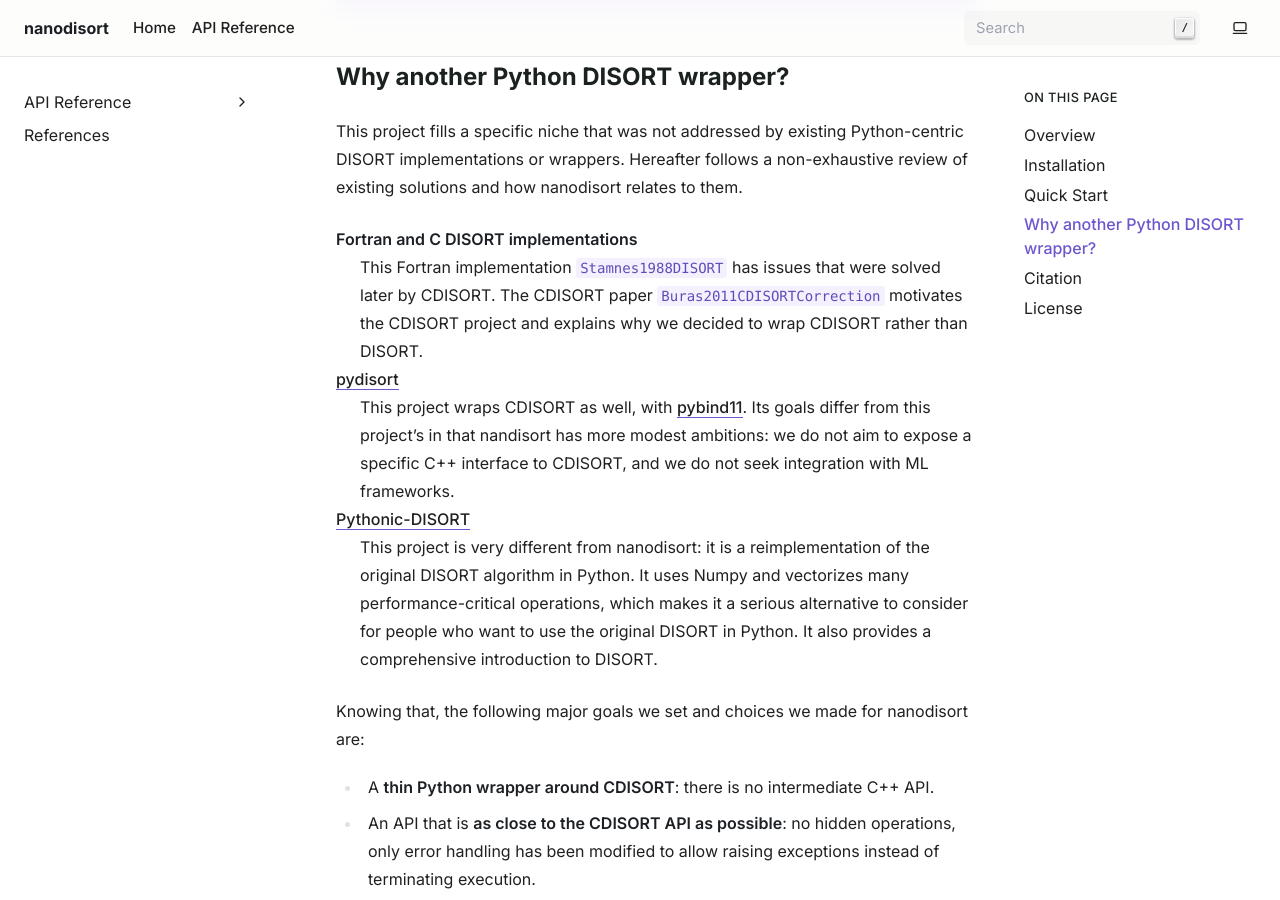
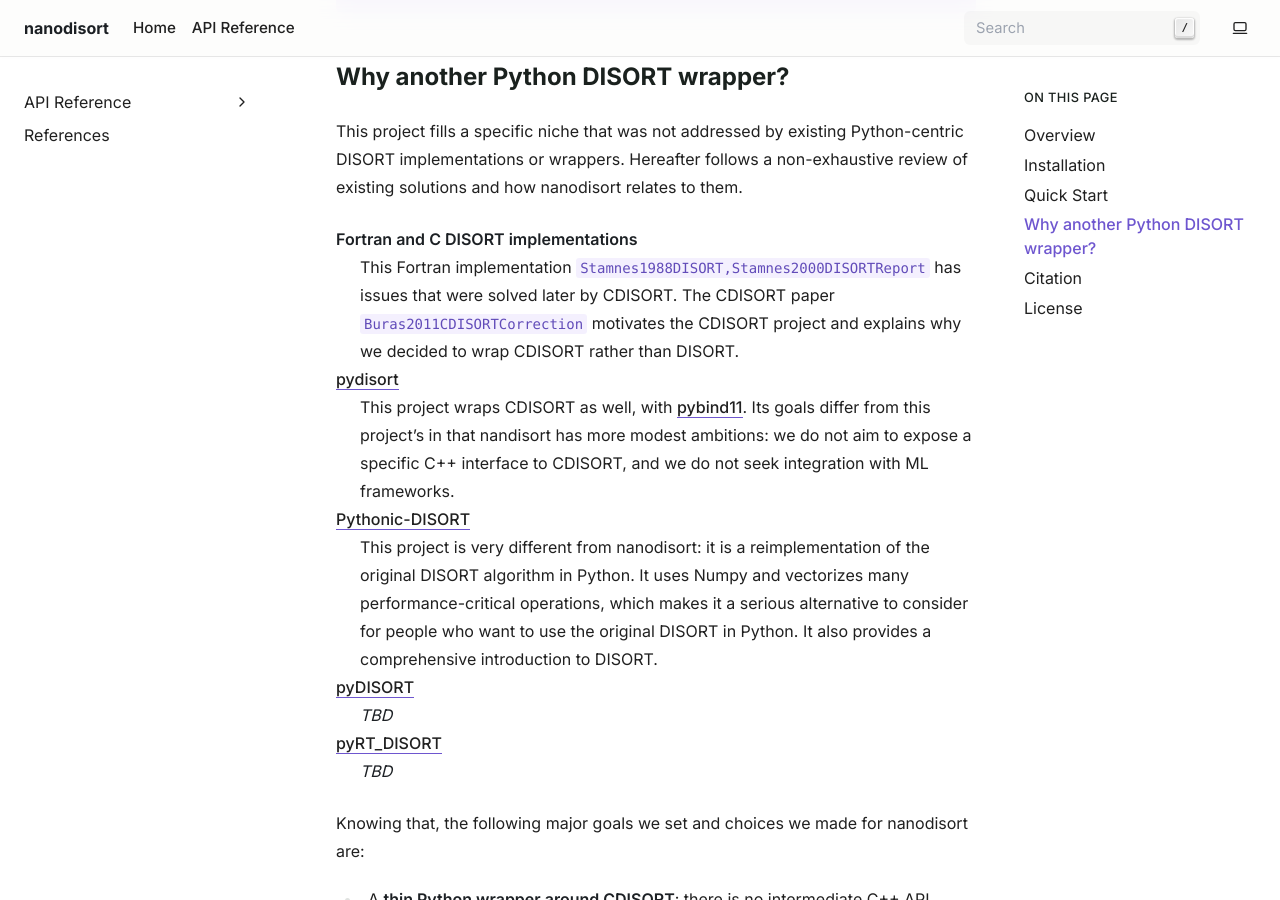
Before and after one commit to eradiate/nanodisort, a Sphinx documentation site: the page built from docs/index.rst, in a window 1280 px wide and 900 px high, scrolled down 1603 px. Built offline with Sphinx 7.4.7, drawn with Linux system fonts in a browser that asks for light colours; cross-references to code outside the pages are shown as plain code.

Commit message:
Docs: Reference Stamnes's 2000 report

```diff
--- a/docs/index.rst
+++ b/docs/index.rst
@@ -67,13 +67,19 @@ Why another Python DISORT wrapper?
 This project fills a specific niche that was not addressed by existing Python-centric DISORT implementations or wrappers. Hereafter follows a non-exhaustive review of existing solutions and how nanodisort relates to them.
 
 Fortran and C DISORT implementations
-    This Fortran implementation :cite:p:`Stamnes1988DISORT` has issues that were solved later by CDISORT. The CDISORT paper :cite:p:`Buras2011CDISORTCorrection` motivates the CDISORT project and explains why we decided to wrap CDISORT rather than DISORT.
+    This Fortran implementation :cite:p:`Stamnes1988DISORT,Stamnes2000DISORTReport` has issues that were solved later by CDISORT. The CDISORT paper :cite:p:`Buras2011CDISORTCorrection` motivates the CDISORT project and explains why we decided to wrap CDISORT rather than DISORT.
 
 `pydisort <https://github.com/zoeyzyhu/pydisort>`__
     This project wraps CDISORT as well, with `pybind11 <https://github.com/pybind/pybind11>`__. Its goals differ from this project's in that nandisort has more modest ambitions: we do not aim to expose a specific C++ interface to CDISORT, and we do not seek integration with ML frameworks.
 
 `Pythonic-DISORT <https://github.com/LDEO-CREW/Pythonic-DISORT>`__
     This project is very different from nanodisort: it is a reimplementation of the original DISORT algorithm in Python. It uses Numpy and vectorizes many performance-critical operations, which makes it a serious alternative to consider for people who want to use the original DISORT in Python. It also provides a comprehensive introduction to DISORT.
+
+`pyDISORT <https://github.com/mjwolff/pyDISORT>`__
+    *TBD*
+
+`pyRT_DISORT <https://github.com/mjwolff/pyRT_DISORT>`__
+    *TBD*
 
 Knowing that, the following major goals we set and choices we made for nanodisort are:
 
--- a/docs/references.bib
+++ b/docs/references.bib
@@ -52,3 +52,10 @@
 	volume = {27},
 	year = {1988},
 }
+@techreport{Stamnes2000DISORTReport,
+	title = {{{DISORT}}, a General-Purpose {{Fortran}} Program for Discrete-Ordinate-Method Radiative Transfer in Scattering and Emitting Layered Media: Documentation of Methodology},
+	author = {Stamnes, Knut and Tsay, Si-Chee and Wiscombe, Warren and Laszlo, Istvan},
+	year = {2000},
+	institution = {Goddard Space Flight Center, NASA},
+	url = {https://web.gps.caltech.edu/~vijay/Papers/RT%20Models/DISORT%20Report.pdf},
+}
```
